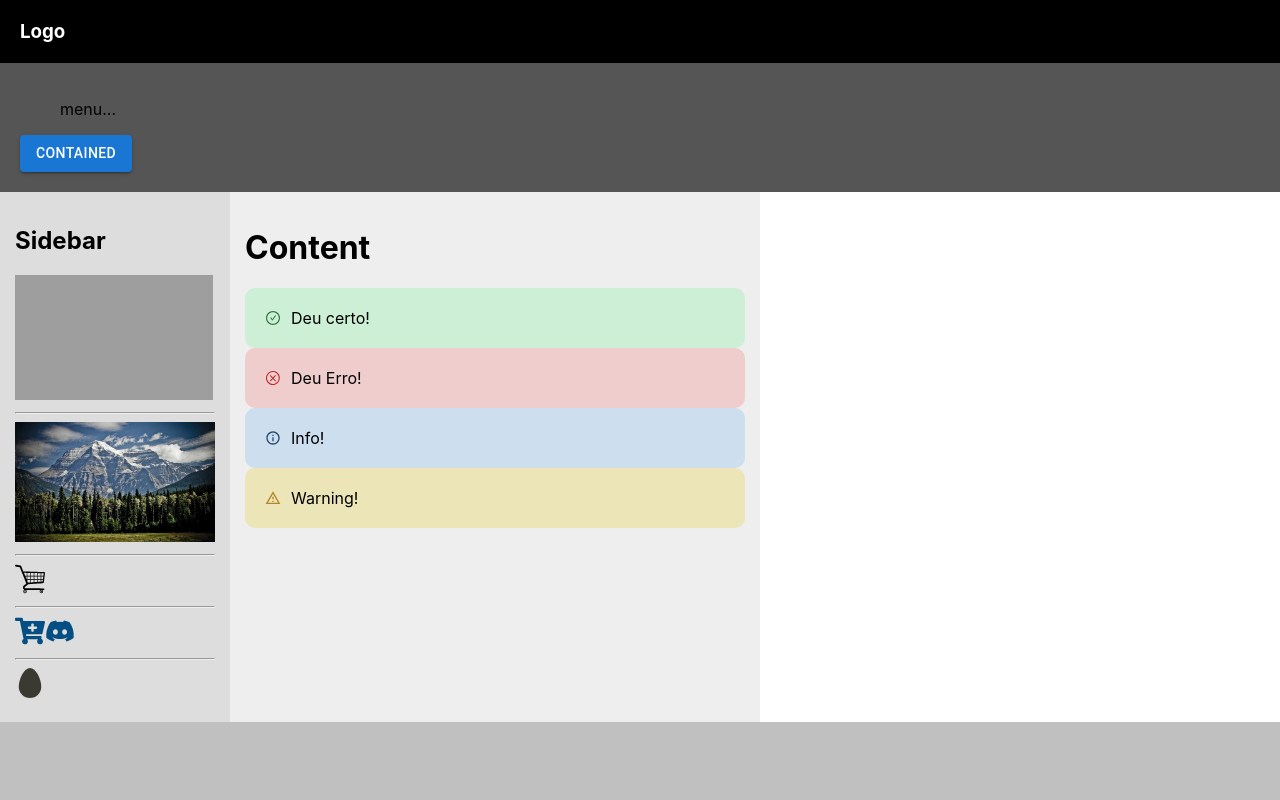
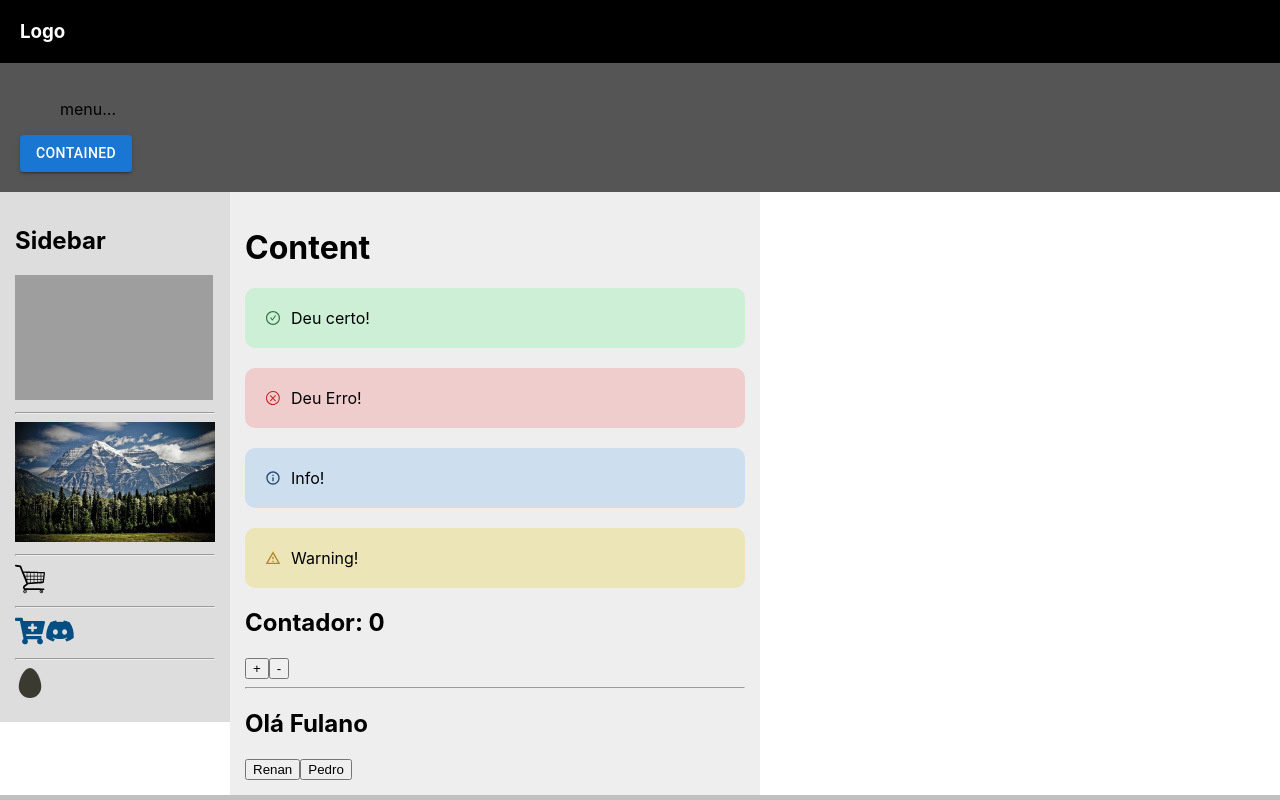
Before and after one commit to Gabrielle1sbn/reacttutorial, a React (Create React App) app: page / in a window 1280 px wide. Shown: the top 800 px of the page. Built offline with nearby package versions, Linux system fonts and the light colour scheme; grey boxes are pictures that could not be loaded; the HTML template or start-up script is replaced by a standard one.

Commit message:
sample of usestate

```diff
--- a/src/components/Content.js
+++ b/src/components/Content.js
@@ -1,12 +1,12 @@
 import Box from '@mui/material/Box'
 import Alert from './Alert'
+import SampleUseState from './SampleUseState'
 
 const Content = () => {
     return (
         <Box sx={{
             background: "#EEE",
             width: 500,
-            height: 500,
             padding: '15px'
         }}>
             <h1>Content</h1>
@@ -14,19 +14,20 @@ const Content = () => {
                 <Alert type="success" >
                     Deu certo!
                 </Alert>
-
+                <br />
                 <Alert type="error">
                     Deu Erro!
                 </Alert>
-
+                <br />
                 <Alert type="info">
                     Info!
                 </Alert>
-
+                <br />
                 <Alert type="warning">
-                   Warning!
+                   Warning! {/* children */}
                 </Alert>
 
+                <SampleUseState />
         </Box>
     )
 }
--- /dev/null
+++ b/src/components/SampleUseState.js
@@ -0,0 +1,25 @@
+import React from 'react'
+import {useState} from 'react'
+
+const SampleUseState = () => {
+
+    const [counter, setCounter] = useState(0)
+    const [name, setName] = useState('Fulano')
+
+    console.log('Component log...')
+
+  return (
+    <div>
+        <h2>Contador: {counter}</h2>
+        <button onClick={()=> setCounter(counter+1)}>+</button>
+        <button onClick={()=> setCounter(counter-1)}>-</button>
+        <hr />
+
+        <h2>Olá {name}</h2>
+        <button onClick={()=> setName('Renan')}>Renan</button>
+        <button onClick={()=> setName('Pedro')}>Pedro</button>
+    </div>
+  )
+}
+
+export default SampleUseState
```
